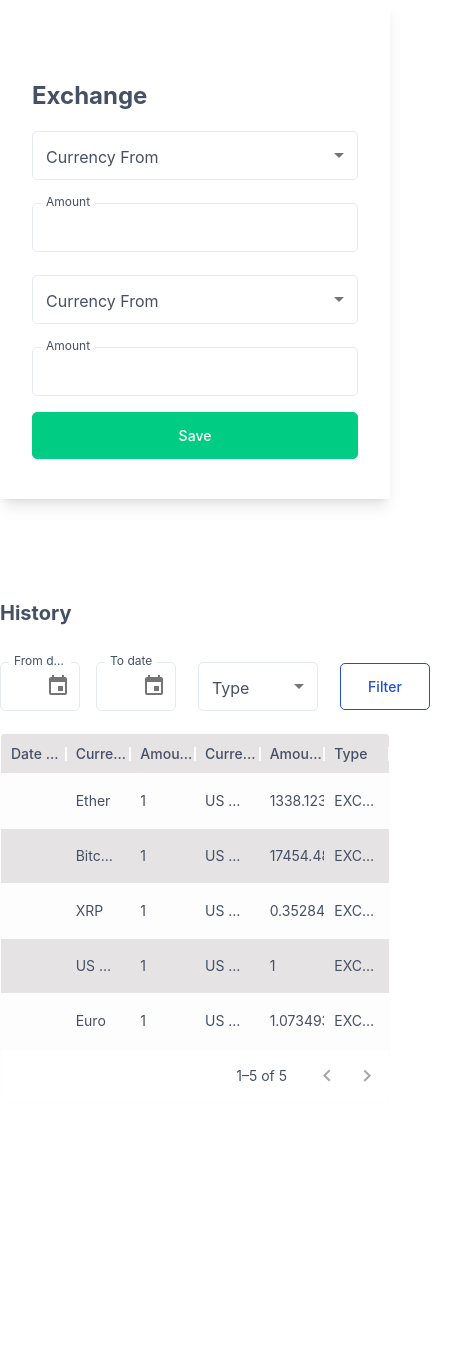
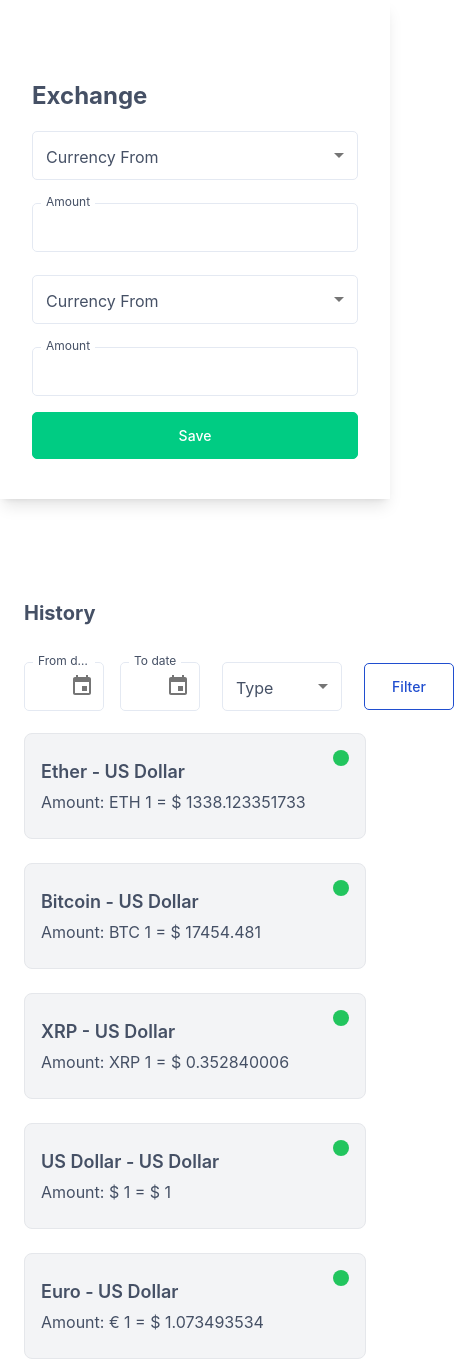
Before and after one commit to YomiCasual/exchange-app-ui, a React (Create React App) app: page / in a window 390 px wide. Shown: the whole page, 454 px wide, since content can reach past the window. Before the commit the page ends 1103 px from the top, so only its background shows below. Built offline with nearby package versions, Linux system fonts and the light colour scheme.

Commit message:
feat: convert mobile responsiveness

```diff
--- /dev/null
+++ b/src/api/constants.ts
@@ -0,0 +1 @@
+export const API_ROUTES = {};
--- a/src/api/types.ts
+++ b/src/api/types.ts
@@ -3,22 +3,19 @@ export interface IExchangeRate {
   unit: string;
   type: string;
   usd_value: {
-    from_amount: number;
-    from_unit: string;
-    to_unit: string;
-    to_amount: number;
+    amount: number;
+    name: string;
+    unit: string;
   };
   one_btc_equivalent: number;
-  btc_value: {
-    from_amount: 1;
-    from_unit: string;
-    to_unit: string;
-    to_amount: number;
+  quote_value: {
+    amount: number;
+    name: string;
+    unit: string;
   };
   converted_value: {
-    from_amount: 1;
-    from_unit: string;
-    to_unit: string;
-    to_amount: number;
+    amount: number;
+    name: string;
+    unit: string;
   };
 }
--- a/src/components/ExchangeForm.tsx
+++ b/src/components/ExchangeForm.tsx
@@ -9,7 +9,7 @@ const customStyles = {
 const ExchangeForm = () => {
   return (
     <header className="shadow-lg bg-white min-h-[150px] flex flex-col justify-center gap-4 pt-20 pb-10 px-8 md:px-0 ">
-      <section className="app-container">
+      <section className="app-container !px-0">
         <Typography variant="h4" className="!font-bold !text-2xl !mb-3">
           Exchange
         </Typography>
--- a/src/components/HistoryTable.tsx
+++ b/src/components/HistoryTable.tsx
@@ -6,7 +6,9 @@ import {
   GridRow,
 } from "@mui/x-data-grid";
 import clsx from "clsx";
-import { memo } from "react";
+import { memo, useState } from "react";
+import { useWindowSize } from "../hooks";
+import HistoryTableCards from "./HistoryTableCards";
 
 // Custom loading component
 const LoadingOverlay = () => {
@@ -33,12 +35,20 @@ const NoRowsOverlay = () => {
 const HistoryTable = ({
   rows: data,
   columns,
-  pageSize = 15,
+  //   pageSize = 15,
   className,
   ...rest
 }: DataGridProps & {
   nextPage?: () => void;
 }): JSX.Element => {
+  const [pageSize, setPageSize] = useState<number>(5);
+
+  const { width: clientWidth } = useWindowSize();
+
+  if (clientWidth && clientWidth <= 767) {
+    return <HistoryTableCards {...rest} rows={data} columns={columns} />;
+  }
+
   return (
     <Box
       sx={{
@@ -71,6 +81,10 @@ const HistoryTable = ({
             backgroundColor: "#e5e3e3",
           },
         }}
+        pageSize={pageSize}
+        onPageSizeChange={(newPageSize) => setPageSize(newPageSize)}
+        rowsPerPageOptions={[2, 5, 10]}
+        pagination
         {...rest}
       />
     </Box>
--- /dev/null
+++ b/src/components/HistoryTableCards.tsx
@@ -0,0 +1,29 @@
+import { Typography } from "@mui/material";
+import { DataGridProps } from "@mui/x-data-grid";
+import React from "react";
+import { IExchangeRate } from "../api/types";
+
+const HistoryTableCards = ({ rows }: DataGridProps) => {
+  return (
+    <div className="space-y-6">
+      {rows.map((row: IExchangeRate) => {
+        const { quote_value, usd_value } = row;
+        return (
+          <div className="bg-gray-100 border px-4 py-6 rounded-lg space-y-1 relative cursor-pointer">
+            <Typography component={"h4"} className="!text-lg !font-semibold">
+              {quote_value.name} - {usd_value.name}
+            </Typography>
+            <Typography>
+              Amount:{" "}
+              {`${quote_value.unit} ${quote_value.amount} =  ${usd_value.unit} ${usd_value.amount}`}
+            </Typography>
+
+            <div className="absolute h-4 w-4 rounded-full bg-green-500 top-3 right-4"></div>
+          </div>
+        );
+      })}
+    </div>
+  );
+};
+
+export default HistoryTableCards;
--- /dev/null
+++ b/src/hooks/index.ts
@@ -0,0 +1 @@
+export * from "./useWindowSize";
--- /dev/null
+++ b/src/hooks/useWindowSize.ts
@@ -0,0 +1,33 @@
+import { useEffect, useCallback, useState } from "react";
+
+export const useWindowSize = () => {
+  const isClient = typeof window === "object";
+
+  const getSize = useCallback(
+    () => ({
+      height: isClient ? window.innerHeight : null,
+      width: isClient ? window.innerWidth : null,
+    }),
+    [isClient]
+  );
+
+  const [windowSize, setWindowSize] = useState(getSize);
+
+  useEffect(() => {
+    if (!isClient) {
+      return;
+    }
+
+    /**
+     * @function
+     * @description Sets the state with the current window size object
+     */
+    function handleResize() {
+      setWindowSize(getSize());
+    }
+
+    window.addEventListener("resize", handleResize);
+    return () => window.removeEventListener("resize", handleResize);
+  }, [getSize, isClient]);
+  return windowSize;
+};
--- a/src/index.scss
+++ b/src/index.scss
@@ -3,5 +3,5 @@
 @tailwind utilities;
 
 .app-container {
-  @apply container mx-auto;
+  @apply container mx-auto px-6 md:px-0;
 }
```
